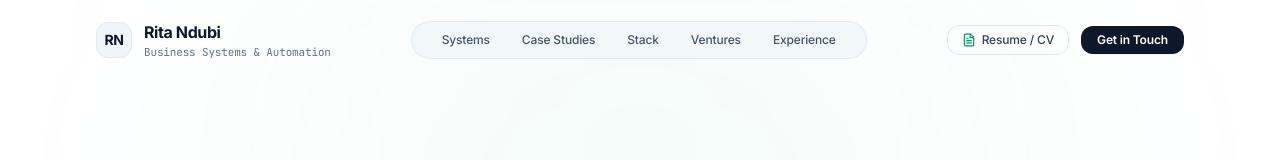
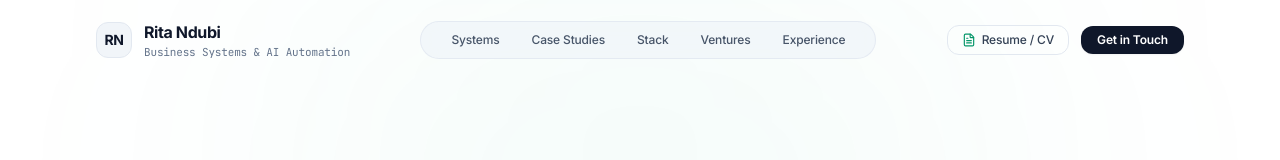
Before and after one commit to aherisystems-cloud/rita-ndubi-portfolio, a React (Vite) app: page / in a window 1280 px wide. Shown: the top 160 px of the page. Built offline with nearby package versions, Linux system fonts and the light colour scheme.

Commit message:
feat: update title to Business Systems & AI Automation and clean footer attribution

```diff
--- a/src/components/ContactSection.jsx
+++ b/src/components/ContactSection.jsx
@@ -36,7 +36,7 @@ export default function ContactSection() {
             Let's Work Together
           </h2>
           <p className="text-slate-600 text-base leading-relaxed">
-            Whether you are hiring for a business systems & automation role, looking to streamline client intake, or cleaning up your daily workflows, I'd be glad to connect.
+            Whether you are hiring for a business systems & AI automation role, looking to streamline client intake, or cleaning up your daily workflows, I'd be glad to connect.
           </p>
         </div>
 
--- a/src/components/Footer.jsx
+++ b/src/components/Footer.jsx
@@ -18,7 +18,7 @@ export default function Footer() {
               RN
             </div>
             <div className="text-slate-900 font-bold text-sm">
-              Rita Ndubi <span className="text-slate-400 font-normal">· Business Systems & Automation</span>
+              Rita Ndubi <span className="text-slate-400 font-normal">· Business Systems & AI Automation</span>
             </div>
           </div>
 
@@ -63,7 +63,7 @@ export default function Footer() {
             © {new Date().getFullYear()} Rita Ndubi. All rights reserved.
           </div>
           <div>
-            Built with React & Vite · Hosted on Cloudflare Pages
+            Nairobi, Kenya · Working with teams globally
           </div>
         </div>
       </div>
--- a/src/components/InteractiveResume.jsx
+++ b/src/components/InteractiveResume.jsx
@@ -7,7 +7,7 @@ export default function InteractiveResume({ onOpenModal }) {
 
   const handleCopyTextResume = () => {
     const resumeText = `RITA NDUBI
-Business Systems & Automation Specialist
+Business Systems & AI Automation Specialist
 Location: ${personalInfo.location}
 LinkedIn: ${personalInfo.linkedinUrl}
 Email: ${personalInfo.email}
--- a/src/components/Navbar.jsx
+++ b/src/components/Navbar.jsx
@@ -39,7 +39,7 @@ export default function Navbar({ onOpenResume }) {
                 Rita Ndubi
               </div>
               <div className="text-[11px] text-slate-500 font-mono">
-                Business Systems & Automation
+                Business Systems & AI Automation
               </div>
             </div>
           </a>
```
